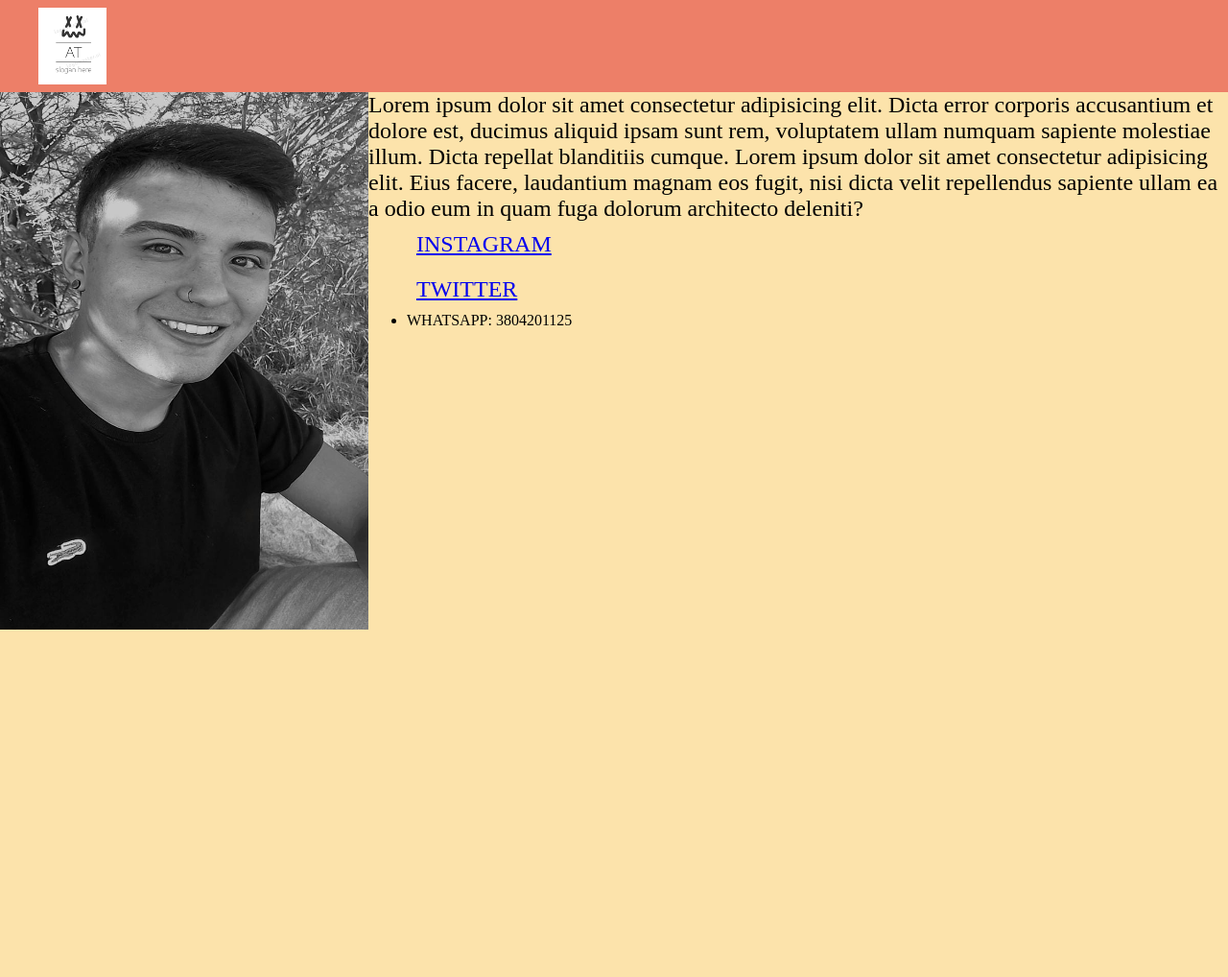
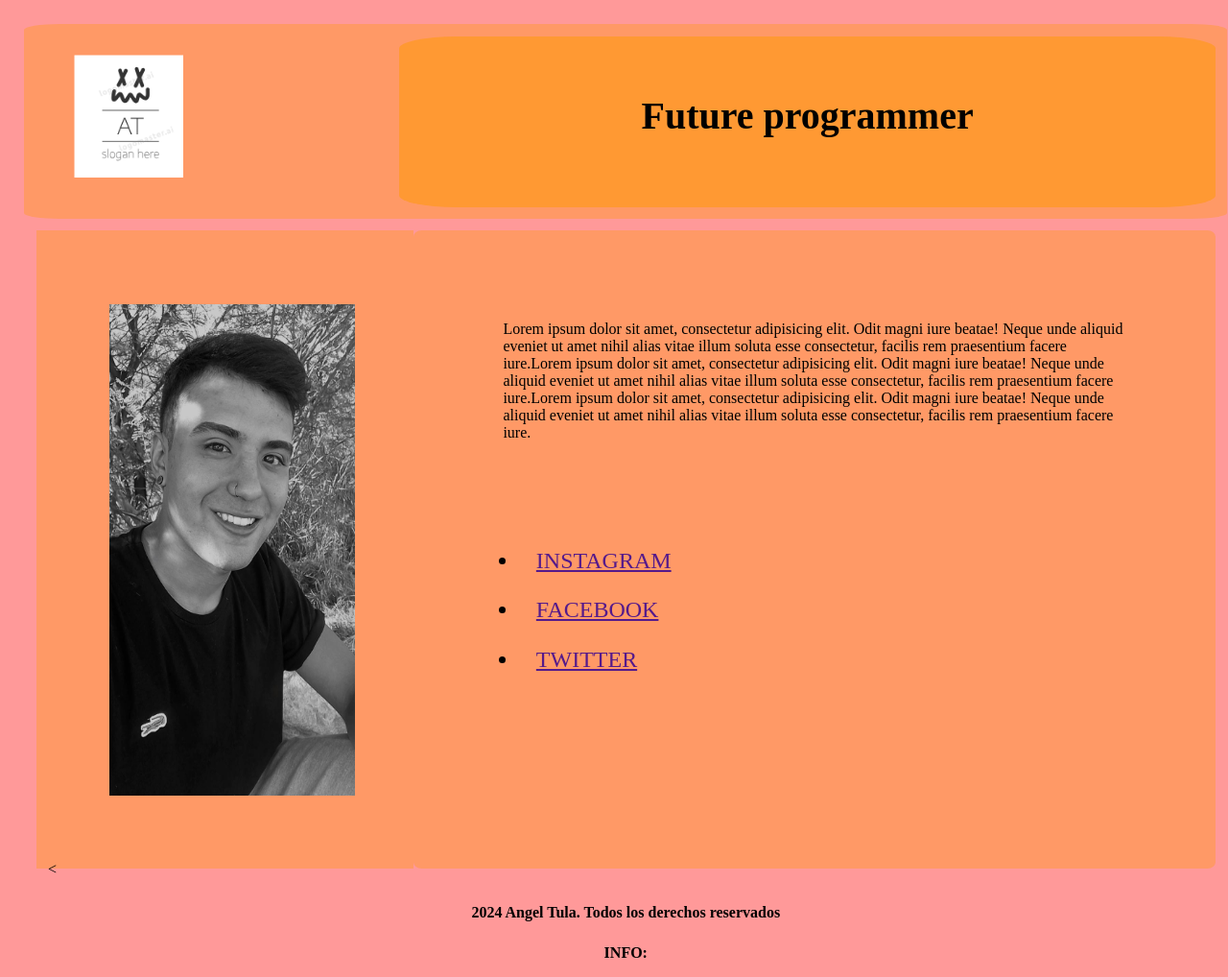
Before and after one commit to tulaangel289/tulaangel289.github.io, a plain HTML site: page contacto.html in a window 1280 px wide. Shown: the top 1018 px of the page at 96% size. Before the commit the page ends 800 px from the top, so only its background shows below. Drawn offline with Linux system fonts and the light colour scheme.

Commit message:
Cambie la estructura html usando una etiqueta main - y renegue chasta que pude centrar bien todos los elemtnos en css

```diff
--- a/contacto.html
+++ b/contacto.html
@@ -9,29 +9,46 @@
         <div class="logo">
             <img src="logoheader.png" alt="no disponible">
         </div>
+
+        <div class="contenidoheader">
+            <h1>Future programmer</h1>
+
+        </div>
     </header>
-    <div class="contenido">
-        <div class="imagenmia">
-            <img src="imagenpropia.jpg" alt="exceso de facha"></div>
 
-        <div class="cont_text_list">
-            <div class="texto">
-                <p>Lorem ipsum dolor sit amet consectetur adipisicing elit. Dicta error corporis accusantium et dolore est, ducimus aliquid ipsam sunt rem, voluptatem ullam numquam sapiente molestiae illum. Dicta repellat blanditiis cumque. Lorem ipsum dolor sit amet consectetur adipisicing elit. Eius facere, laudantium magnam eos fugit, nisi dicta velit repellendus sapiente ullam ea a odio eum in quam fuga dolorum architecto deleniti?</p>
-            </div>
-            <div class="lista">
-                <ul>
-                    <a href="https://www.instagram.com/dat.angell/">INSTAGRAM</a>
-                    <a href="https://twitter.com/Angeltula6">TWITTER</a>
-                    <li>WHATSAPP: 3804201125</li>
-                </ul>
-            </div>
+    <main>
+        <div id="contenido1">
+            <img src="imagenpropia.jpg" alt="exceso de facha">
+            <
+        </div>
+
+        <div id="contenido2">
+            <p>Lorem ipsum dolor sit amet, consectetur adipisicing elit. Odit magni iure beatae! Neque unde aliquid eveniet ut amet nihil alias vitae illum soluta esse consectetur, facilis rem praesentium facere iure.Lorem ipsum dolor sit amet, consectetur adipisicing elit. Odit magni iure beatae! Neque unde aliquid eveniet ut amet nihil alias vitae illum soluta esse consectetur, facilis rem praesentium facere iure.Lorem ipsum dolor sit amet, consectetur adipisicing elit. Odit magni iure beatae! Neque unde aliquid eveniet ut amet nihil alias vitae illum soluta esse consectetur, facilis rem praesentium facere iure.</p>
+            <ul>
+                <li>
+                    <a href="">INSTAGRAM</a>
+                </li>
+                <li>
+                    <a href="">FACEBOOK</a>
+                </li>
+                <li>
+                    <a href="">TWITTER</a>
+                </li>
 
 
+            </ul>
         </div>
-    </div>
+
+
+    </main>
+
 
 
 </body>
 <footer>
+    <h1>2024 Angel Tula. Todos los derechos reservados</h1>
+    <h3>INFO:</h3>
+    <h3>Telefono:3804021125</h3>
+    <h3>Email: tulaangel34521@gmail.com</h3>
 </footer>
 </html>
--- a/styles.css
+++ b/styles.css
@@ -1,6 +1,3 @@
-.box{
-    margin-bottom: 0.5vh;
-}
 *{
     background-color: rgba(252,227,171,255);
     margin: 0%;
--- a/stylescontacto.css
+++ b/stylescontacto.css
@@ -1,54 +1,120 @@
-.box{
-    margin-bottom: 0.5vh;
+body{
+    background-color: rgb(255, 153, 153);
 }
+
 *{
-    background-color: rgba(252,227,171,255);
-    margin: 0%;
+    margin: 0;
+    padding: 1%;
+}
+
+main {
+    top: 20%;
+    display: flex;
+    width: 100%;
+    height: 70%
+}
+main #contenido1{
+    position: relative;
+    background-color: rgb(255, 153, 102);;
+    height: 50vw;
+    width: 30%;
+}
+
+main #contenido1 img{
+    position: relative;
+    padding: 5vw;
+    height: 40vw;
+    width: 20vw;
+    border-radius: 15%;
+}
+
+main #contenido2{
+    border-radius: 1%;
+    position: relative;
+    background-color: rgb(255, 153, 102);;
+    height: 50vw;
+    width: 70%;
+}
+
+main #contenido2 p{
+    padding: 10%;
+    font-size: 2vh;
+}
+
+main #contenido2 ul{
+    position: relative;
+    padding: 12%;
+    font-size: 3vh;
+
+}
+
+main #contenido2 ul li{
+    position: relative;
+    font-size: 3vh;
+    padding: 2%;
+    bottom: 10vh;
+
 }
 
 
 header{
-    height: 12vh;
+    border-radius: 3%;
+    background-color: rgb(255, 153, 102);;
+    height: 15%;
     width: 100%;
-    background-color:rgba(237, 127, 104);
     display: flex;
 }
 
+
 header .logo{
-    background-color:rgba(237, 127, 104);
-    width: 50%;
-    display: flex;
+    width: 30%;
+    height: 12vw;
     align-items: center
+
+
+
 }
+
+header .contenidoheader{
+    border-radius: 7%;
+    width: 70%;
+    background-color: rgb(255, 153, 51 );
+
+    height: 12vw;
+}
+
+header .contenidoheader h1{
+
+    font-size: 5vh;
+    text-align: center;
+    margin-top: 3vw;
+}
+
+
+
 
 header .logo img{
     position: relative;
-    height: 10vh;
-    left: 5vh;
-}
+    left: 3vh;
+    top: 0.5vh;
+    height: 10vw;
+    border-radius: 3%;
 
-.contenido{
-    display: flex;
-}
-.contenido .imagenmia img{
-    width: 30vw;
-    height: 70vh;
 }
 
 
-.contenido .cont_text_list .texto{
-    width:100%;
-    font-size: 3vh;
+
+footer{
+    text-align: center;
+    top: 100%;
+    height: 15%;
+    width: 100%;
 }
 
-.contenido .cont_text_list .lista{
-    align-items: end;
-    width:100% ;
-    height: 70%;
+footer h1{
+    font-size: 2vh;
 }
 
-.contenido .cont_text_list .lista ul a{
-    display: flex;
-    padding: 10px;
-    font-size: 3vh;
+footer h3{
+    font-size: 2vh;
 }
```
